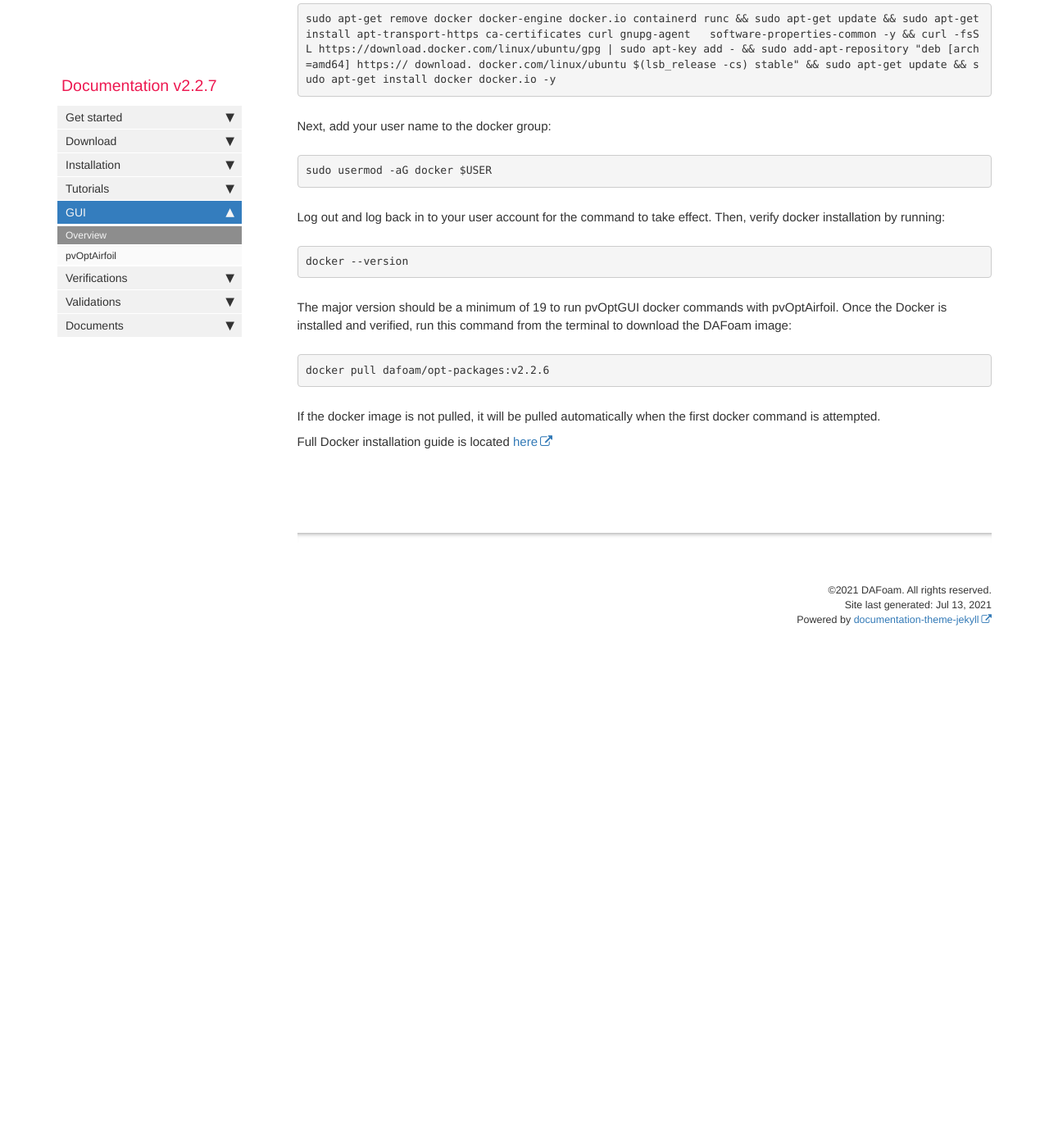
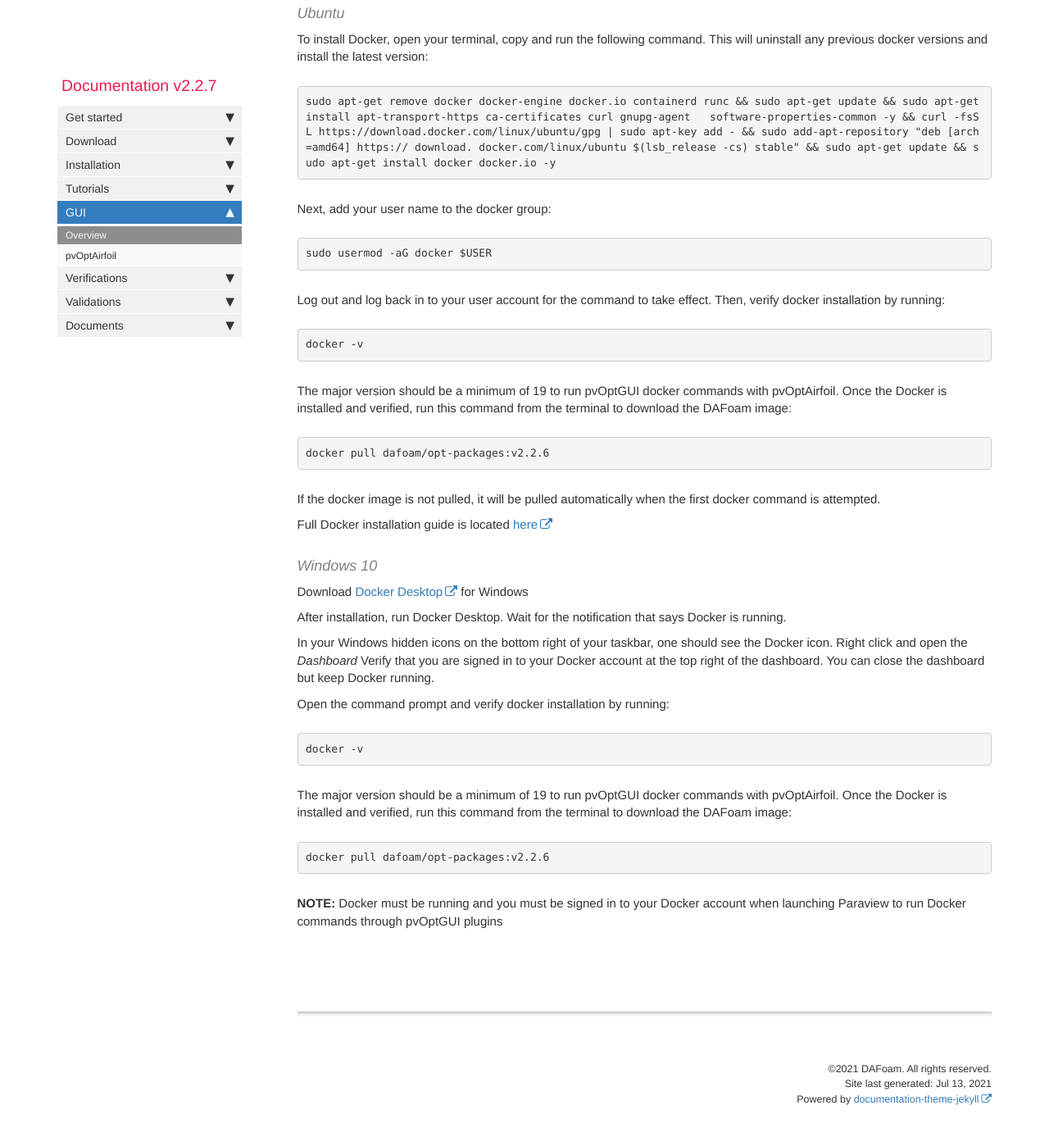
Before and after one commit to DAFoam/DAFoam.github.io, a Jekyll site: the page built from pages/mydoc/mydoc_gui_overview.md, in a window 1280 px wide and 1400 px high, scrolled down 2118 px. Shown: the top 1387 px of the window at 82% size. Built offline with Jekyll 4.4.1, drawn with Linux system fonts in a browser that asks for light colours; comment, search, counter and statistics services are not loaded; before the commit the page ends 2934 px from its top, so only the background shows below that.

Commit message:
Update mydoc_gui_overview.md
Windows Docker instructions

```diff
--- a/pages/mydoc/mydoc_gui_overview.md
+++ b/pages/mydoc/mydoc_gui_overview.md
@@ -82,6 +82,8 @@ Refer to [this page](mydoc_gui_pvoptairfoil.html) for detailed instructions on h
 
 Docker is not required to generate the DAFoam run script. However, Docker is needed if you want to do mesh generation, transformation, and running the aerodynamic optimization through the GUI.
 
+#### Ubuntu
+
 To install Docker, open your terminal, copy and run the following command. This will uninstall any previous docker versions and install the latest version:
 
 <pre>
@@ -109,3 +111,26 @@ docker pull dafoam/opt-packages:v2.2.6
 If the docker image is not pulled, it will be pulled automatically when the first docker command is attempted.
 
 Full Docker installation guide is located [here](https://docs.docker.com/engine/install/ubuntu/)
+
+#### Windows 10
+
+Download [Docker Desktop](https://docs.docker.com/docker-for-windows/install/) for Windows
+
+After installation, run Docker Desktop. Wait for the notification that says Docker is running.
+
+In your Windows hidden icons on the bottom right of your taskbar, one should see the Docker icon. Right click and open the *Dashboard*
+Verify that you are signed in to your Docker account at the top right of the dashboard. You can close the dashboard but keep Docker running.
+
+Open the command prompt and verify docker installation by running:
+
+<pre>
+docker -v
+</pre>
+
+The major version should be a minimum of 19 to run pvOptGUI docker commands with pvOptAirfoil. Once the Docker is installed and verified, run this command from the terminal to download the DAFoam image:
+
+<pre>
+docker pull dafoam/opt-packages:v2.2.6
+</pre>
+
+**NOTE:** Docker must be running and you must be signed in to your Docker account when launching Paraview to run Docker commands through pvOptGUI plugins
```
Also changed, not shown: other parts of pages/mydoc/mydoc_gui_overview.md (+1 -1 lines).
